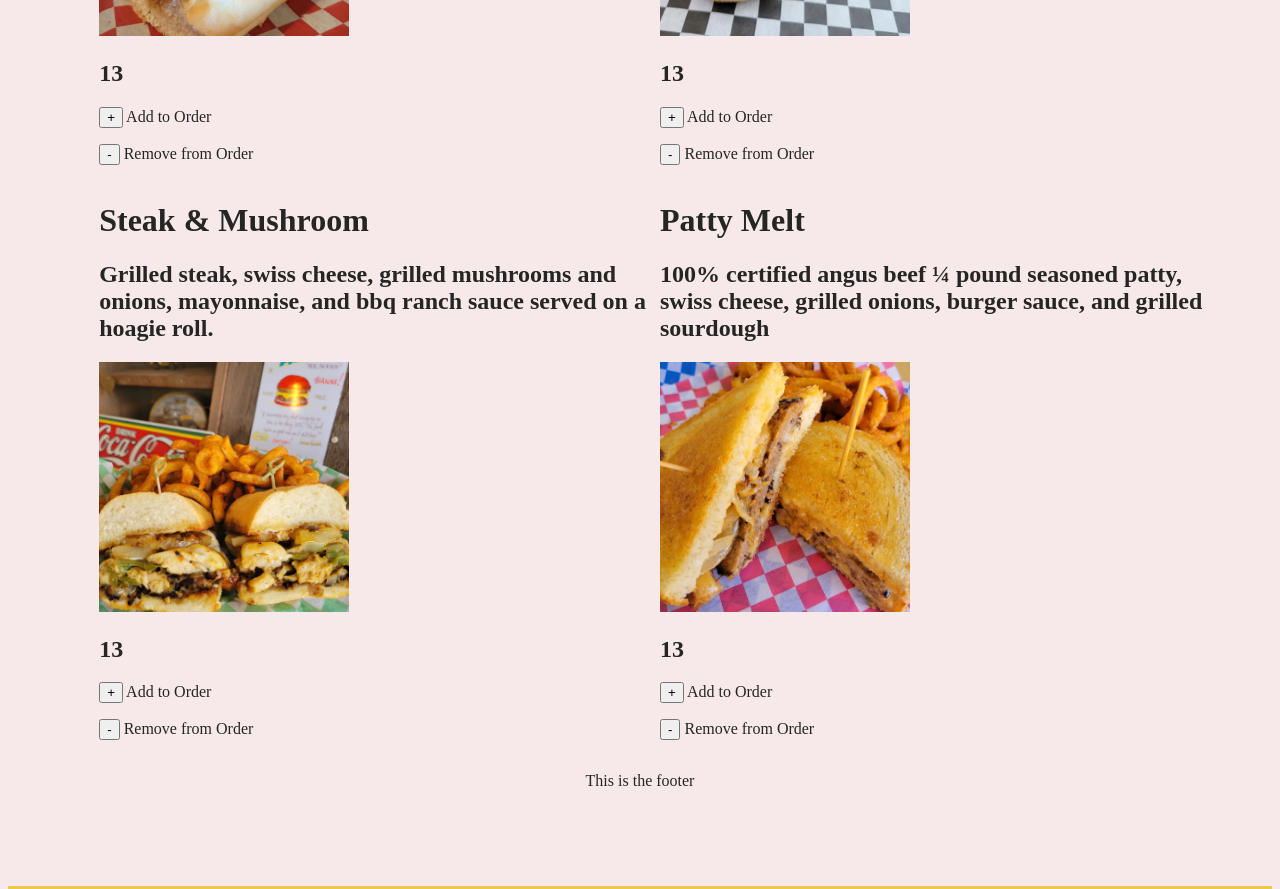
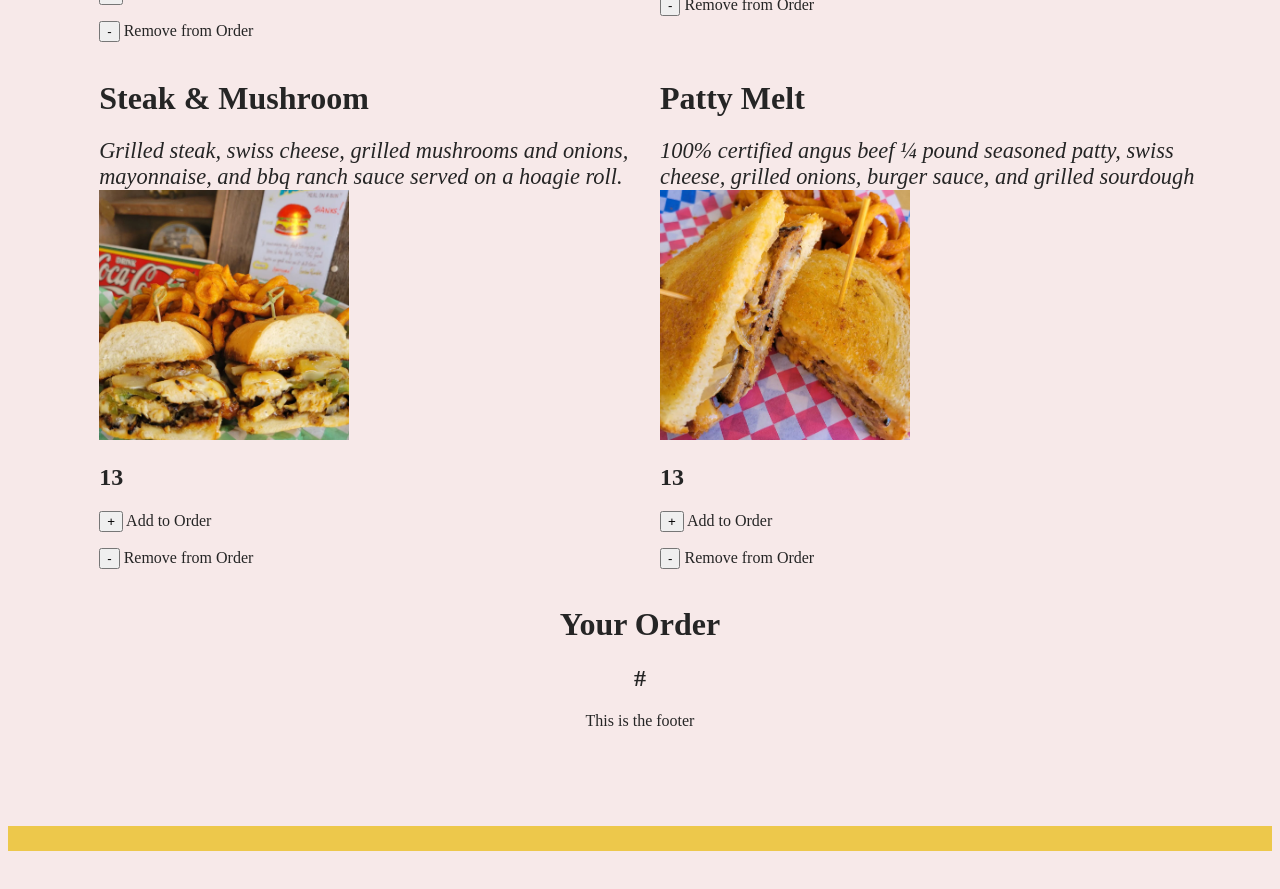
Before and after one commit to GitMcMillan/moab-app-project, a React (Create React App) app: page / in a window 1280 px wide. Shown: the part 2700-3589 px from the top of the page. After the commit the page ends 3559 px from the top, so only its background shows below. Built offline with nearby package versions, Linux system fonts and the light colour scheme.

Commit message:
descritpion styling. Wokring on handleorder function

```diff
--- a/src/App.js
+++ b/src/App.js
@@ -1,3 +1,6 @@
+import React from "react";
+import { useState } from "react";
+
 const menuData = [
   {
     name: "52 M.O.A.B",
@@ -58,10 +61,15 @@ const menuData = [
 ];
 
 function App() {
+  const [order, setOrder] = useState([]);
+
+  function HandleOrder(name) {}
+
   return (
     <div>
       <Header />
-      <Menu menu={menuData} />
+      <Menu menu={menuData} setOrder={setOrder} />
+      <OrderWindow order={order} />
       <Footer />
     </div>
   );
@@ -75,7 +83,7 @@ function App() {
     );
   }
 
-  function Menu({ menu }) {
+  function Menu({ menu, setOrder }) {
     return (
       <div>
         <ul className="dishes">
@@ -86,6 +94,7 @@ function App() {
               price={dish.price}
               img={dish.img}
               key={dish.name}
+              setOrder={setOrder}
             />
           ))}
         </ul>
@@ -93,14 +102,17 @@ function App() {
     );
   }
 
-  function MenuItem({ name, description, price, img }) {
+  function MenuItem({ name, description, price, img, setOrder }) {
     return (
       <li>
         <h1>{name}</h1>
-        <h2>{description}</h2>
+        <h2 className="description">{description}</h2>
         <img src={img} alt={name} className="dish-img" />
         <h2>{price}</h2>
-        <button type="text">+</button> Add to Order
+        <button type="text" onClick={() => setOrder(1)}>
+          +
+        </button>{" "}
+        Add to Order
         <p>
           <button type="text">-</button> Remove from Order
         </p>
@@ -108,7 +120,14 @@ function App() {
     );
   }
 
-  function orderWindow() {}
+  function OrderWindow({ order }) {
+    return (
+      <form className="order-window">
+        <h1>Your Order</h1>
+        <h2># {order}</h2>
+      </form>
+    );
+  }
 
   function Footer() {
     return <div className="footer">This is the footer</div>;
--- a/src/index.css
+++ b/src/index.css
@@ -34,3 +34,14 @@ code {
   height: 250px;
   object-fit: cover;
 }
+
+.order-window {
+  text-align: center;
+}
+
+.description {
+  font-size: 1.4rem;
+  font-weight: 300;
+  font-style: italic;
+  margin-bottom: auto;
+}
```
